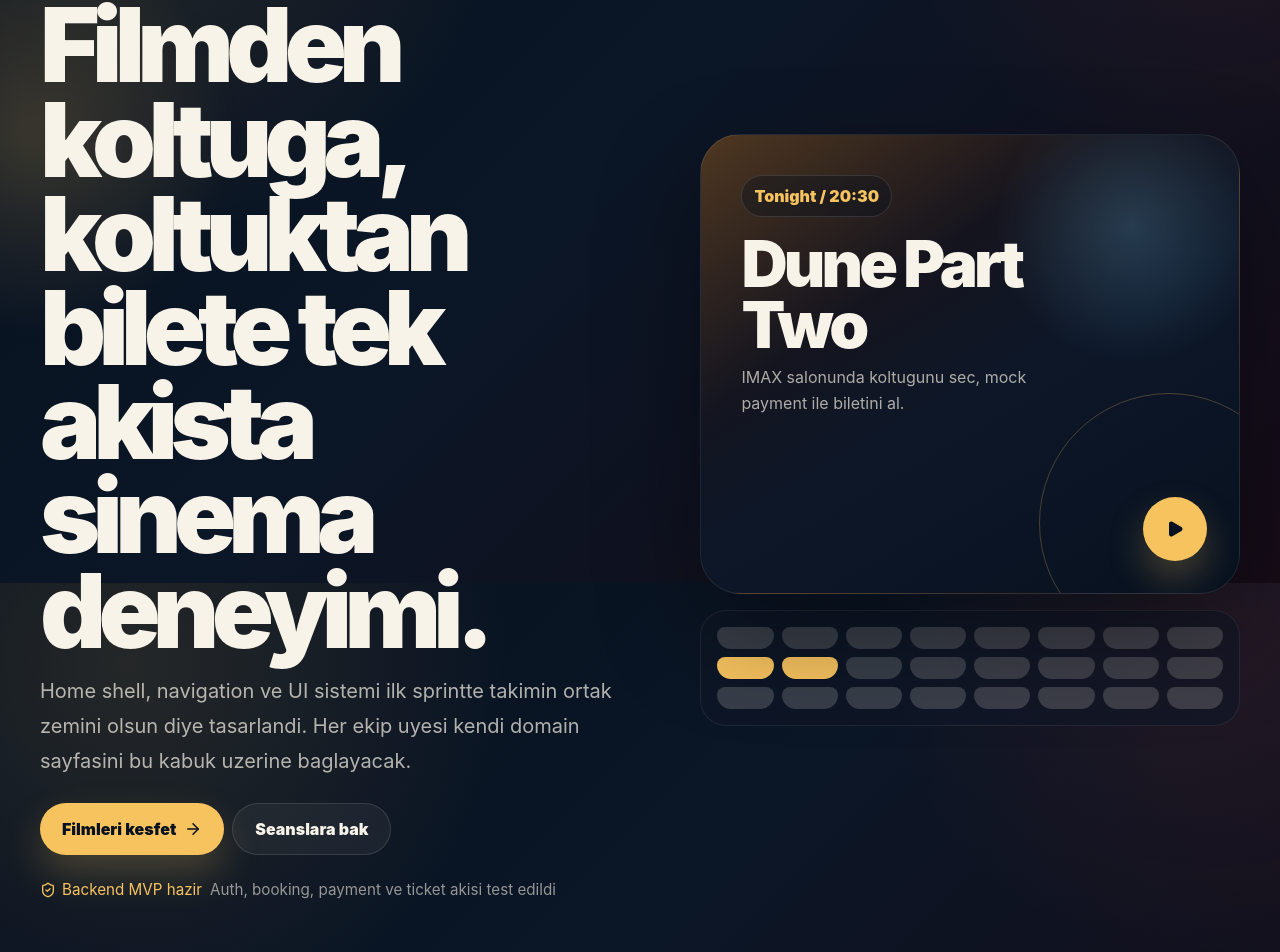
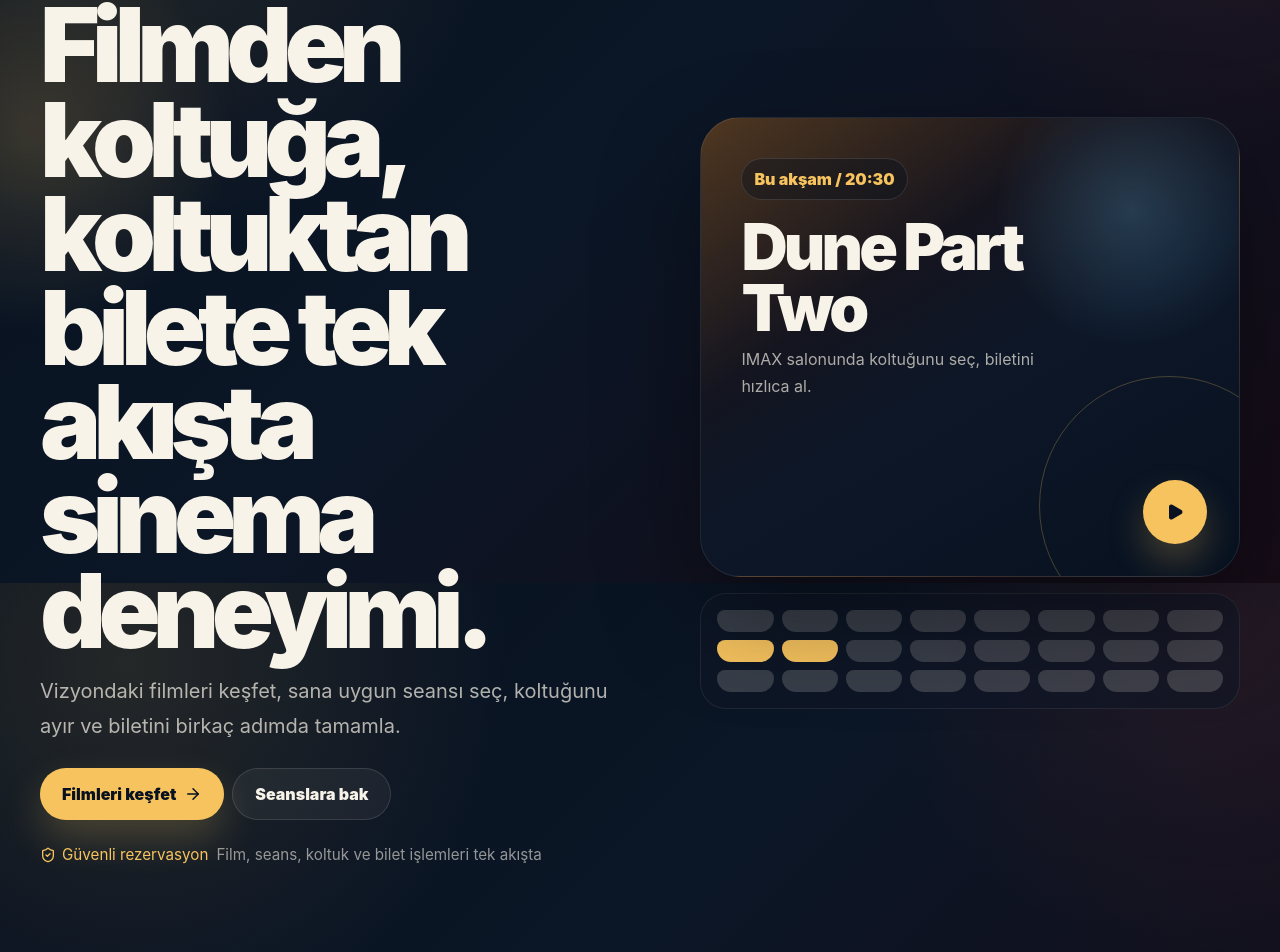
Before and after one commit to serkandezcan/cinetimefrontend, a Next.js app: page / in a window 1280 px wide. Shown: the part 217-1169 px from the top of the page. Built offline with nearby package versions, Linux system fonts and the light colour scheme; no server answers.

Commit message:
fix: update home hero copy

```diff
--- a/components/home/Hero.jsx
+++ b/components/home/Hero.jsx
@@ -6,16 +6,13 @@
   return (
     <section className={styles.hero}>
       <div className={styles.content}>
-        <span className="ct-eyebrow">CineTime MVP Frontend</span>
-        <h1>Filmden koltuga, koltuktan bilete tek akista sinema deneyimi.</h1>
-        <p>
-          Home shell, navigation ve UI sistemi ilk sprintte takimin ortak zemini olsun diye tasarlandi.
-          Her ekip uyesi kendi domain sayfasini bu kabuk uzerine baglayacak.
-        </p>
+        <span className="ct-eyebrow">CineTime</span>
+        <h1>Filmden koltuğa, koltuktan bilete tek akışta sinema deneyimi.</h1>
+        <p>Vizyondaki filmleri keşfet, sana uygun seansı seç, koltuğunu ayır ve biletini birkaç adımda tamamla.</p>
 
         <div className={styles.actions}>
           <Link href="/movies" className="ct-button ct-button-primary">
-            Filmleri kesfet
+            Filmleri keşfet
             <ArrowRight size={18} />
           </Link>
           <Link href="/showtimes" className="ct-button ct-button-ghost">
@@ -25,17 +22,17 @@
 
         <div className={styles.trustRow}>
           <span>
-            <ShieldCheck size={16} /> Backend MVP hazir
+            <ShieldCheck size={16} /> Güvenli rezervasyon
           </span>
-          <span>Auth, booking, payment ve ticket akisi test edildi</span>
+          <span>Film, seans, koltuk ve bilet işlemleri tek akışta</span>
         </div>
       </div>
 
       <div className={styles.posterStage} aria-label="Featured movie preview">
         <Link href="/movies/1" className={styles.posterCard} aria-label="Dune Part Two film detayina git">
-          <div className={styles.posterTopline}>Tonight / 20:30</div>
+          <div className={styles.posterTopline}>Bu akşam / 20:30</div>
           <h2>Dune Part Two</h2>
-          <p>IMAX salonunda koltugunu sec, mock payment ile biletini al.</p>
+          <p>IMAX salonunda koltuğunu seç, biletini hızlıca al.</p>
           <span className={styles.playButton} aria-hidden="true">
             <Play size={18} fill="currentColor" />
           </span>
```
